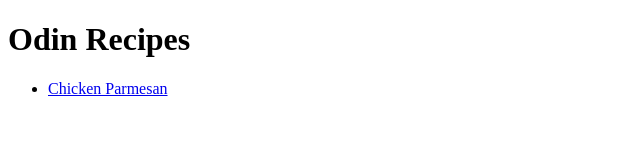
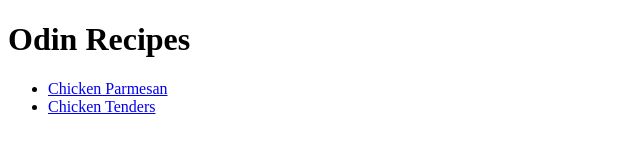
Before and after one commit to StopPreStopT/odin-recipes, a plain HTML site: page index.html in a window 1280 px wide. Shown: the whole page, without its empty margins (0-640 px from the left). Drawn offline with Linux system fonts and the light colour scheme.

Commit message:
Add link to chicken-tenders.html

```diff
--- a/index.html
+++ b/index.html
@@ -8,6 +8,7 @@
         <h1>Odin Recipes</h1>
         <ul>
             <li><a href="./recipes/chicken-parm.html">Chicken Parmesan</a></li>
+            <li><a href="./recipes/chicken-tenders.html">Chicken Tenders</a></li>
         </ul>
     </body>
 </html>
```
